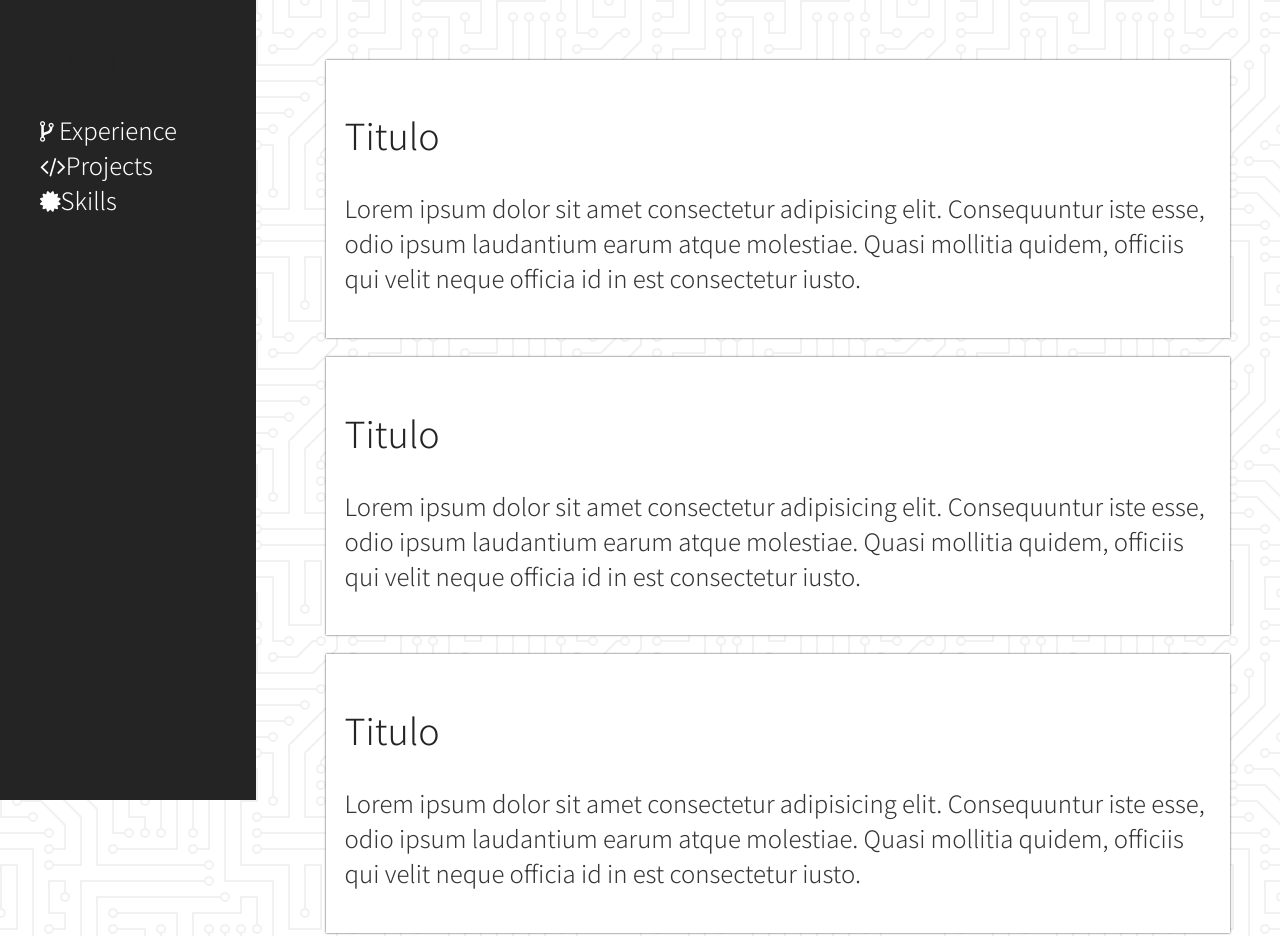
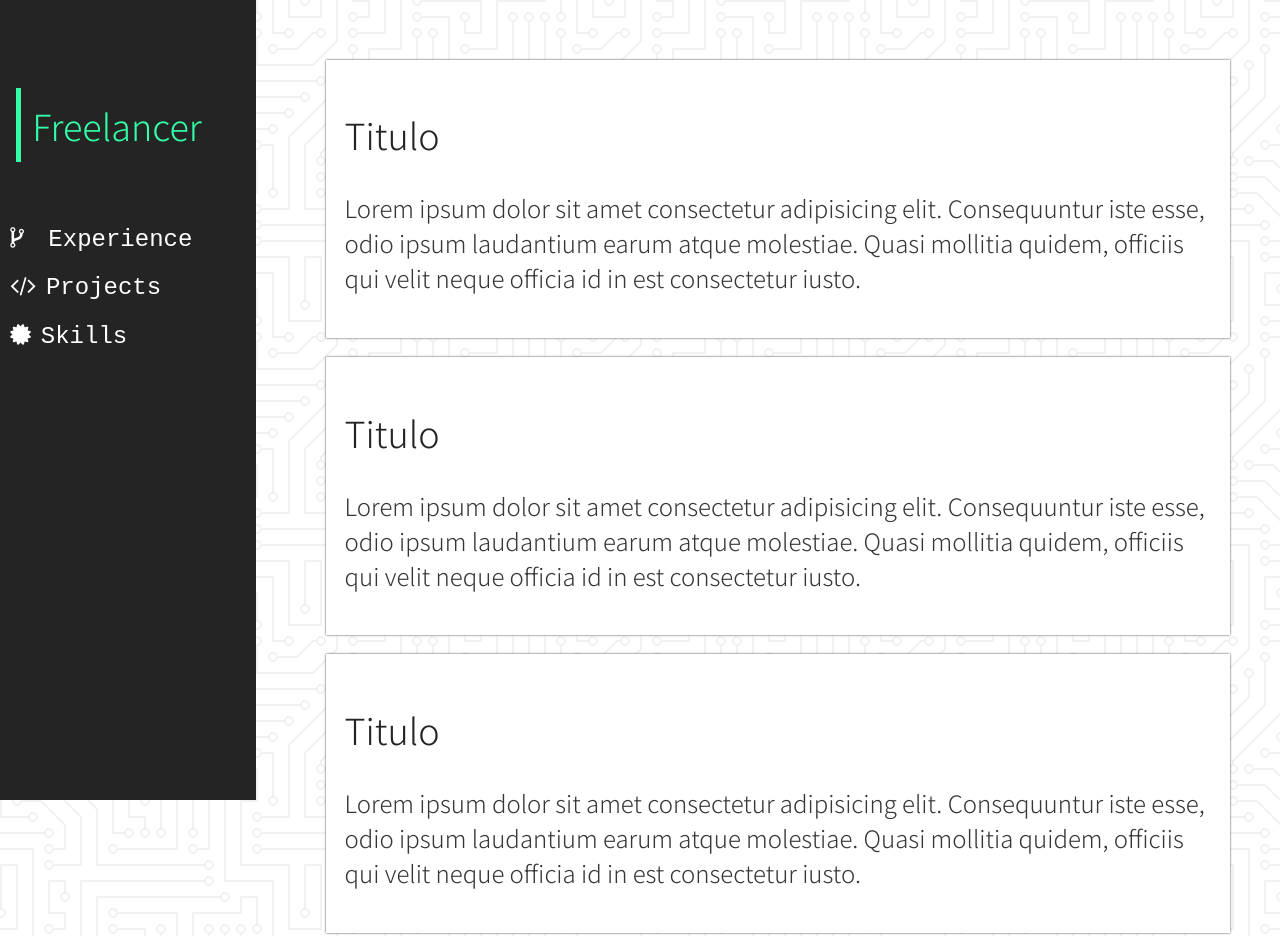
Before and after one commit to Jhonnathansantana/portfolio, a plain HTML site: page index.html in a window 1280 px wide. Shown: the top 936 px of the page. Drawn offline with Linux system fonts and the light colour scheme.

Commit message:
btnbarmenu

```diff
--- a/index.html
+++ b/index.html
@@ -9,14 +9,19 @@
 </head>
 <body>
     <div class="container-grid">
-        <div class="nav-bar">
+        <div class="btn-menu"><i onclick="openav()" id="action-menu" class="fa fa-bars" aria-hidden="true"></i></div>
+        <div class="nav-bar" id="navbar">
              <nav>
-                <h2>Contenido</h2>
-                <ul class="menu">
-                    <li><i class="fa fa-code-fork" aria-hidden="true"></i> <a href="#">Experience</a></li>
-                    <li><i class="fa fa-code" aria-hidden="true"></i><a href="#">Projects</li>
-                    <li><i class="fa fa-certificate" aria-hidden="true"></i><a href="#">Skills</a></li>
-                </ul>
+                <div class="title-nav">
+                    <h1>Freelancer </h1>
+                        <!-- <h2>Consultor Digital</h2> -->
+                    </div>
+                <div class="menu">
+                    <span id="exit" onclick="closenav()" >&times;</span>
+                    <section class="item-menu"> <i class="fa fa-code-fork" aria-hidden="true"></i> <a href="#">Experience</a> </section>
+                    <section class="item-menu"> <i class="fa fa-code" aria-hidden="true"></i><a href="#">Projects</a>  </section>
+                    <section class="item-menu"> <i class="fa fa-certificate" aria-hidden="true"></i><a href="#">Skills</a> </section>
+                </div>
 
             </nav>
         </div>
@@ -46,4 +51,5 @@
     </div>
 
 </body>
+<script src="script.js"></script>
 </html>
--- a/sass/components/_color.sass
+++ b/sass/components/_color.sass
@@ -7,3 +7,4 @@ $content2:  hsl(0, 0%, 21%) !default
 $content-siderbar:  white !default
 $background-card: white !default
 $background-sidebar:hsl(0, 0%, 14%) !default
+$green-effect: #33FFA9 !default
--- a/sass/components/nav/_all.sass
+++ b/sass/components/nav/_all.sass
@@ -3,25 +3,96 @@
     grid-column: 1/2
     position: fixed
     height: 100%
-    z-index: 10
+    z-index: 100
     background-color: $background-sidebar
     width: 20%
     color: $content-siderbar
     font-size: 1em
 
 
+
+
 .menu
-    list-style: none
+    width: 100%
+    %style-links
+        text-decoration: none
+        color:  $content-siderbar
+        font-family: Courier New, Courier, monospace
+        font-weight: 400
 
-    a
-      text-decoration: none
-      color:  $content-siderbar
-      &:hover
-          text-decoration: underline 2px
+        a
+            text-decoration: none
+            color: $content-siderbar
+        &:hover
+          border-right: solid 5px $green-effect
+          background-color: black
+
+          a
+            text-decoration: none
+
+
+    .item-menu
+        @extend %style-links
+        padding: 4%
+
+
+.item-menu i
+    margin-right: 10px
+
+.open-menu
+      left: 0px !important
+      width: 300px
+
+
+
+
+
 
 @media (min-width: 0px) and (max-width: 1024px)
         .nav-bar
-            left: -280px
-            display: flex
+            left: -400px
         .container-grid
             grid-template-columns: auto !important
+
+            #exit
+                pointer-events: auto
+                color: $content-siderbar
+
+
+#exit
+    position: absolute
+    right: 10px
+    padding: 0px
+    top: 0px
+    font-size: 1.5em
+    cursor: pointer
+    pointer-events: none
+    color: $background-sidebar
+
+.title-nav
+    padding: 1rem
+    h1
+        border-left: solid 5px $green-effect
+        color: $green-effect
+        padding: 5%
+        font-weight: 400
+        margin-top: 2em
+        margin-bottom: 1em
+    h2
+        color: $green-effect
+        margin: 0px
+
+.btn-menu
+    display: flex
+    flex-direction: column
+    justify-content: center
+    align-items: center
+    z-index: 50
+    background-color: $green-effect
+    color: $content1
+    width: 100px
+    height: 100px
+    position: fixed
+    border-radius: 0px 90px 90px 0px
+    cursor: pointer
+    font-size: 1.5em
--- a/script.js
+++ b/script.js
@@ -0,0 +1,10 @@
+
+function openav(){
+    const element = document.querySelector("#navbar");
+    element.classList.add("open-menu");
+};
+
+function closenav(){
+    var ex = document.getElementById("navbar");
+    ex.classList.remove("open-menu");
+};
```
Also changed, not shown: css/style.css, 1 other file.
